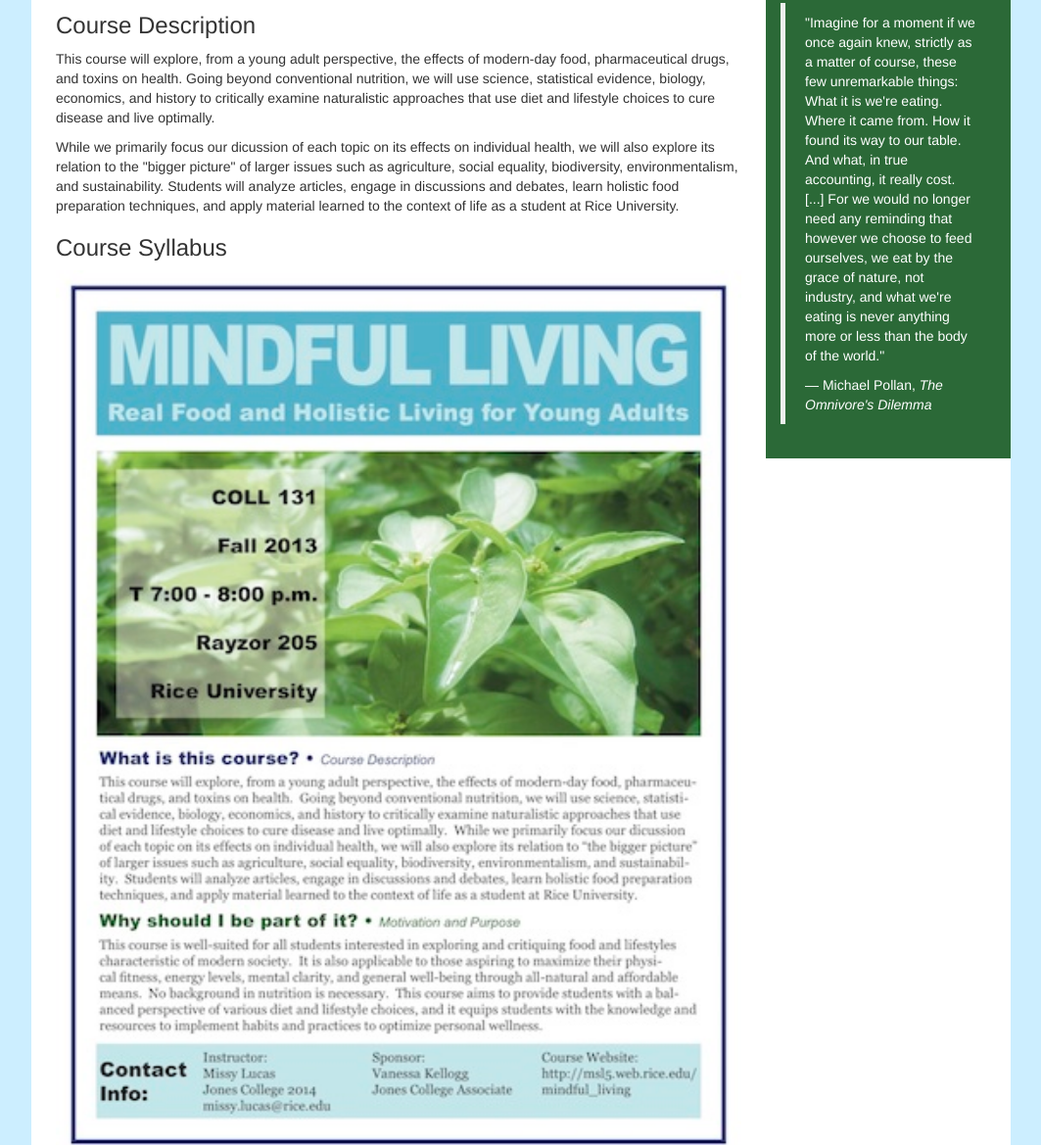
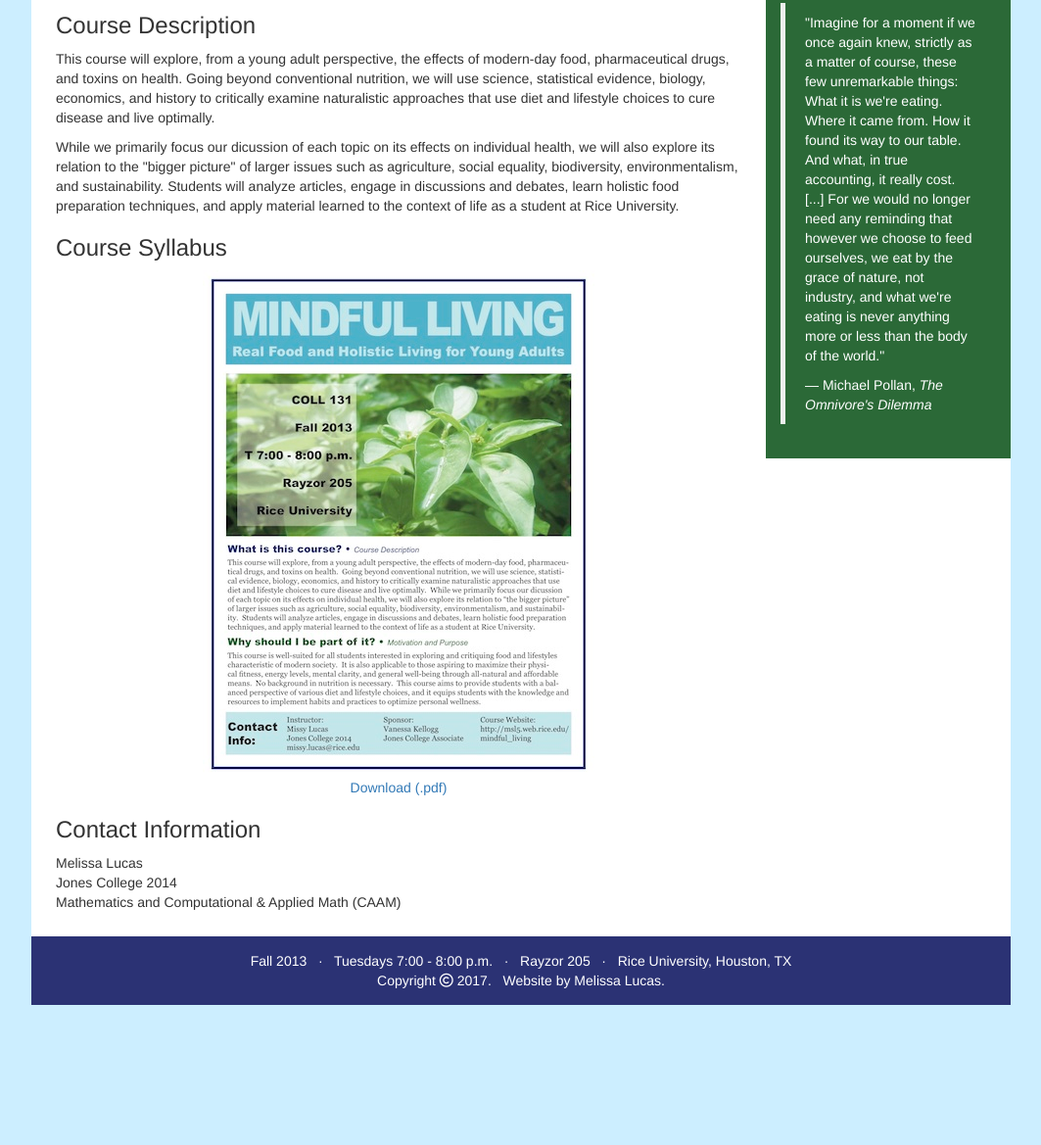
Before and after one commit to mlucas2218/mindful-living-course, a plain HTML site: page about.html in a window 1280 px wide. Shown: the part 389-1558 px from the top of the page at 98% size, without its empty margins (108-1171 px from the left). After the commit the page ends 1415 px from the top, so only its background shows below. Drawn offline with nearby package versions, Linux system fonts and the light colour scheme.

Commit message:
Update syllabus.jpg image width

```diff
--- a/about.html
+++ b/about.html
@@ -51,7 +51,7 @@
         <p>While we primarily focus our dicussion of each topic on its effects on individual health, we will also explore its relation to the "bigger picture" of larger issues such as agriculture, social equality, biodiversity, environmentalism, and sustainability.  Students will analyze articles, engage in discussions and debates, learn holistic food preparation techniques, and apply material learned to the context of life as a student at Rice University.</p>
         <h3>Course Syllabus</h3>
         <div class="text-center">
-          <a href="Syllabus.pdf"><img src="syllabus.jpg" alt="Preview of course syllabus" width="100%" max-width="350px" /></a>
+          <a href="Syllabus.pdf"><img src="syllabus.jpg" alt="Preview of course syllabus" max-width="350px" /></a>
           <a href="Syllabus.pdf"><p>Download (.pdf)</p></a>
         </div>
         <h3>Contact Information</h3>
```
